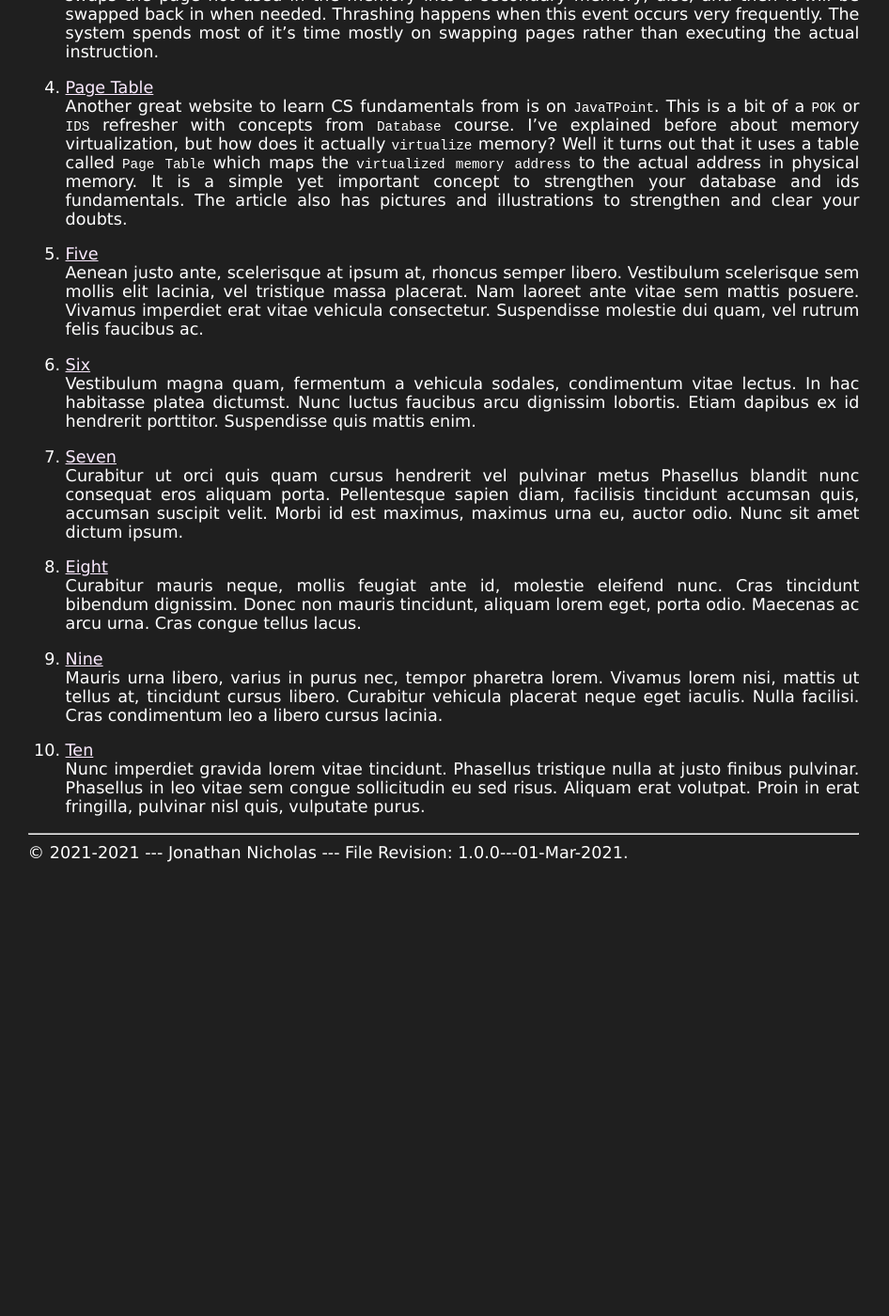
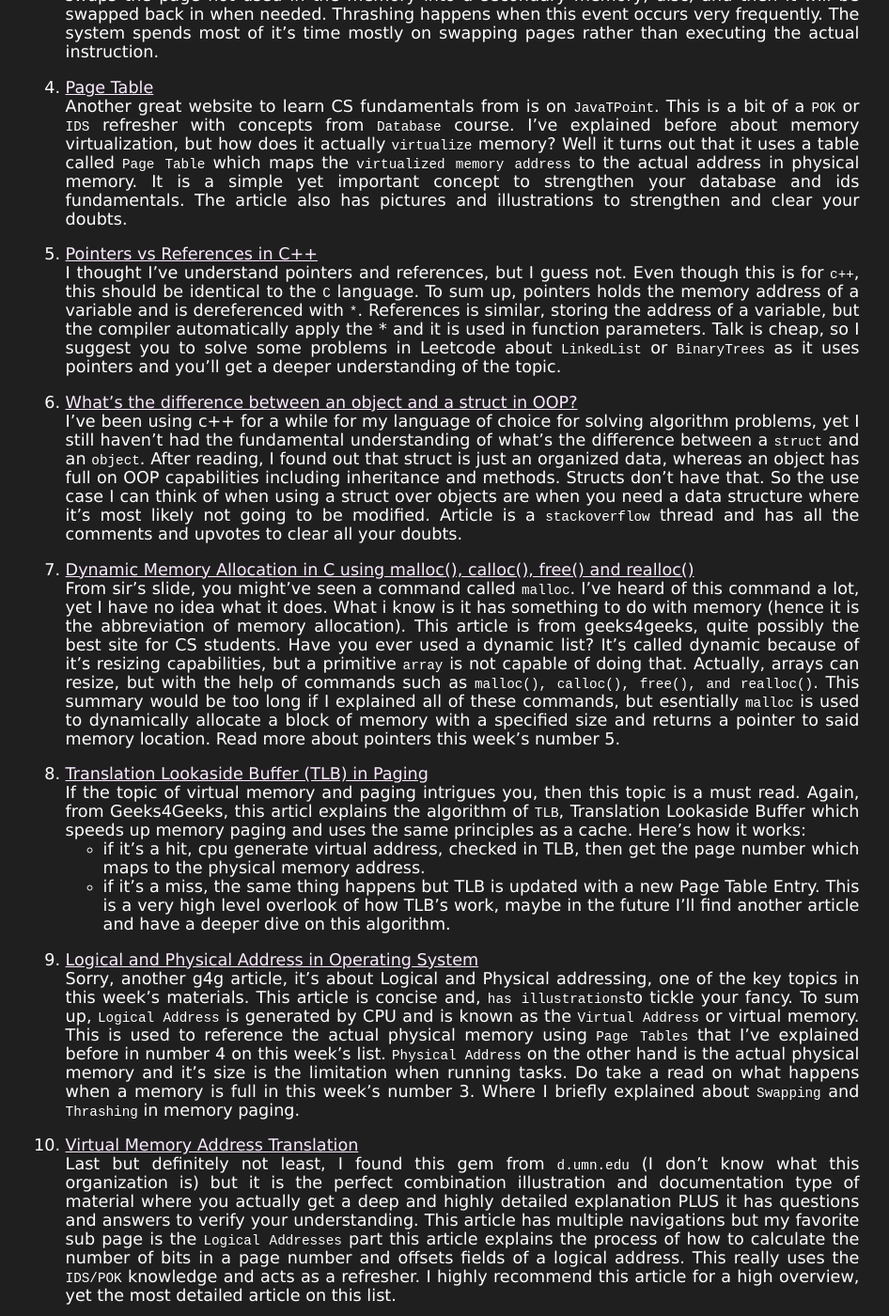
Before and after one commit to jojonicho/os211, a Jekyll site: the page built from w04.md, in a window 1280 px wide and 1400 px high, scrolled down 822 px. Shown: the whole window at 94% size, without its empty margins (168-1114 px from the left). Built offline with Jekyll 4.4.1, drawn with Linux system fonts in a browser that asks for light colours; our own code applies the rules of GitHub Pages for plain Markdown files; before the commit the page ends 1747 px from its top, so only the background shows below that.

Commit message:
finish w04.md

```diff
--- a/TXT/mylog.txt
+++ b/TXT/mylog.txt
@@ -41,6 +41,8 @@ ZCZC W03  60 L10 Read, learn and summarize 5 out of 10 links for this week's top
 ZCZC W03  30 L10 Do the tarball stuff
 ZCZC W03 120 L10 Finish remaining 5 links for w03.md
 ZCZC W04   1 L00 Start W04
-ZCZC W04 100 L02 W04 Class
+ZCZC W04 140 L02 W04 Class
 ZCZC W04  30 L03 Pop quiz
 ZCZC W04  60 L10 Finish getting WEEK04-TLPI txt file
+ZCZC W04 120 L10 Learning and reading about memory virtualization, paging, tlb
+ZCZC W04 120 L10 Write and pour in knowledge in w04.md
--- a/w04.md
+++ b/w04.md
@@ -18,44 +18,24 @@ It is inevitable that I include a GeeksForGeeks article. It explains basically t
 4. [Page Table](https://www.javatpoint.com/os-page-table)<br>
 Another great website to learn CS fundamentals from is on `JavaTPoint`. This is a bit of a `POK` or `IDS` refresher with concepts from `Database` course. I've explained before about memory virtualization, but how does it actually `virtualize` memory? Well it turns out that it uses a table called `Page Table` which maps the `virtualized memory address` to the actual address in physical memory. It is a simple yet important concept to strengthen your database and ids fundamentals. The article also has pictures and illustrations to strengthen and clear your doubts.
 
-5. [Five](https://en.wikipedia.org/wiki/5)<br>
-Aenean justo ante, scelerisque at ipsum at, rhoncus semper libero.
-Vestibulum scelerisque sem mollis elit lacinia, vel tristique massa placerat.
-Nam laoreet ante vitae sem mattis posuere.
-Vivamus imperdiet erat vitae vehicula consectetur.
-Suspendisse molestie dui quam, vel rutrum felis faucibus ac.
+5. [Pointers vs References in C++](https://www.geeksforgeeks.org/pointers-vs-references-cpp/)<br>
+I thought I've understand pointers and references, but I guess not. Even though this is for `c++`, this should be identical to the `C` language. To sum up, pointers holds the memory address of a variable and is dereferenced with `*`. References is similar, storing the address of a variable, but the compiler automatically apply the * and it is used in function parameters. Talk is cheap, so I suggest you to solve some problems in Leetcode about `LinkedList` or `BinaryTrees` as it uses pointers and you'll get a deeper understanding of the topic.
 
-6. [Six](https://en.wikipedia.org/wiki/6)<br>
-Vestibulum magna quam, fermentum a vehicula sodales, condimentum vitae lectus.
-In hac habitasse platea dictumst.
-Nunc luctus faucibus arcu dignissim lobortis.
-Etiam dapibus ex id hendrerit porttitor.
-Suspendisse quis mattis enim.
+6. [What's the difference between an object and a struct in OOP?
+](https://stackoverflow.com/questions/4514582/whats-the-difference-between-an-object-and-a-struct-in-oop)<br>
+I've been using c++ for a while for my language of choice for solving algorithm problems, yet I still haven't had the fundamental understanding of what's the difference between a `struct` and an `object`. After reading, I found out that struct is just an organized data, whereas an object has full on OOP capabilities including inheritance and methods. Structs don't have that. So the use case I can think of when using a struct over objects are when you need a data structure where it's most likely not going to be modified. Article is a `stackoverflow` thread and has all the comments and upvotes to clear all your doubts.
 
-7. [Seven](https://en.wikipedia.org/wiki/7)<br>
-Curabitur ut orci quis quam cursus hendrerit vel pulvinar metus
-Phasellus blandit nunc consequat eros aliquam porta.
-Pellentesque sapien diam, facilisis tincidunt accumsan quis, accumsan suscipit velit.
-Morbi id est maximus, maximus urna eu, auctor odio.
-Nunc sit amet dictum ipsum.
+7. [Dynamic Memory Allocation in C using malloc(), calloc(), free() and realloc()](https://www.geeksforgeeks.org/dynamic-memory-allocation-in-c-using-malloc-calloc-free-and-realloc/)<br>
+From sir's slide, you might've seen a command called `malloc`. I've heard of this command a lot, yet I have no idea what it does. What i know is it has something to do with memory (hence it is the abbreviation of memory allocation). This article is from geeks4geeks, quite possibly the best site for CS students. Have you ever used a dynamic list? It's called dynamic because of it's resizing capabilities, but a primitive `array` is not capable of doing that. Actually, arrays can resize, but with the help of commands such as `malloc(), calloc(), free(), and realloc()`. This summary would be too long if I explained all of these commands, but esentially `malloc` is used to dynamically allocate a block of memory with a specified size and returns a pointer to said memory location. Read more about pointers this week's number 5.
 
-8. [Eight](https://en.wikipedia.org/wiki/8)<br>
-Curabitur mauris neque, mollis feugiat ante id, molestie eleifend nunc.
-Cras tincidunt bibendum dignissim.
-Donec non mauris tincidunt, aliquam lorem eget, porta odio.
-Maecenas ac arcu urna.
-Cras congue tellus lacus.
+8. [Translation Lookaside Buffer (TLB) in Paging](https://www.geeksforgeeks.org/translation-lookaside-buffer-tlb-in-paging/)<br>
+If the topic of virtual memory and paging intrigues you, then this topic is a must read. Again, from Geeks4Geeks, this articl explains the algorithm of `TLB`, Translation Lookaside Buffer which speeds up memory paging and uses the same principles as a cache. Here's how it works:
+- if it's a hit, cpu generate virtual address, checked in TLB, then get the page number which maps to the physical memory address.
+- if it's a miss, the same thing happens but TLB is updated with a new Page Table Entry.
+This is a very high level overlook of how TLB's work, maybe in the future I'll find another article and have a deeper dive on this algorithm.
 
-9. [Nine](https://en.wikipedia.org/wiki/9)<br>
-Mauris urna libero, varius in purus nec, tempor pharetra lorem.
-Vivamus lorem nisi, mattis ut tellus at, tincidunt cursus libero.
-Curabitur vehicula placerat neque eget iaculis.
-Nulla facilisi.
-Cras condimentum leo a libero cursus lacinia.
+9. [Logical and Physical Address in Operating System](https://www.geeksforgeeks.org/logical-and-physical-address-in-operating-system/)<br>
+Sorry, another g4g article, it's about Logical and Physical addressing, one of the key topics in this week's materials. This article is concise and, `has illustrations`to tickle your fancy. To sum up, `Logical Address` is generated by CPU and is known as the `Virtual Address` or virtual memory. This is used to reference the actual physical memory using `Page Tables` that I've explained before in number 4 on this week's list. `Physical Address` on the other hand is the actual physical memory and it's size is the limitation when running tasks. Do take a read on what happens when a memory is full in this week's number 3. Where I briefly explained about `Swapping` and `Thrashing` in memory paging.
 
-10. [Ten](https://en.wikipedia.org/wiki/10)<br>
-Nunc imperdiet gravida lorem vitae tincidunt.
-Phasellus tristique nulla at justo finibus pulvinar.
-Phasellus in leo vitae sem congue sollicitudin eu sed risus.
-Aliquam erat volutpat.
-Proin in erat fringilla, pulvinar nisl quis, vulputate purus.
+10. [Virtual Memory Address Translation](https://www.d.umn.edu/~gshute/os/address-translation.xhtml)<br>
+Last but definitely not least, I found this gem from `d.umn.edu` (I don't know what this organization is) but it is the perfect combination illustration and documentation type of material where you actually get a deep and highly detailed explanation PLUS it has questions and answers to verify your understanding. This article has multiple navigations but my favorite sub page is the `Logical Addresses` part this article explains the process of how to calculate the number of bits in a page number and offsets fields of a logical address. This really uses the `IDS/POK` knowledge and acts as a refresher. I highly recommend this article for a high overview, yet the most detailed article on this list.
```
Also changed, not shown: 4 other files.
